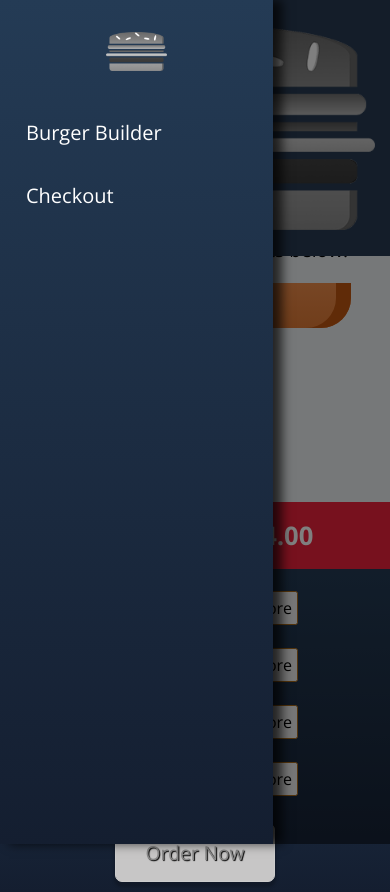
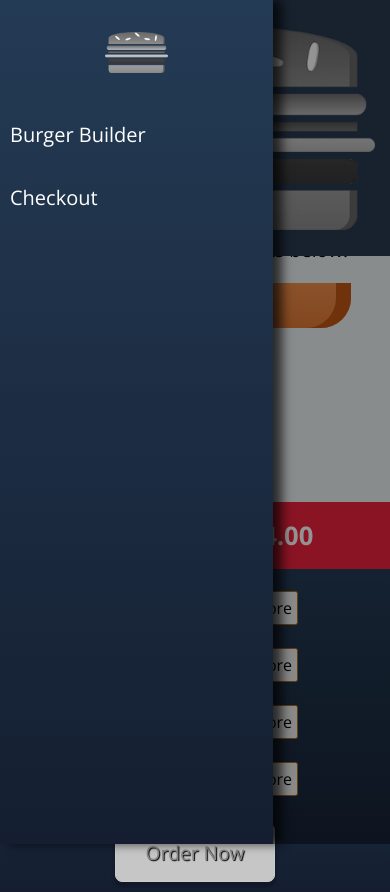
Before and after one commit to MatheoDodi/burgatory-burger-app, a React (Create React App) app: page / in a window 390 px wide. Both pictures are taken after a click on the element 37 px from the left and 128 px from the top of the page. Built offline with nearby package versions, Linux system fonts and the light colour scheme.

Commit message:
fixed styling of SideDrawer component

```diff
--- a/src/components/Navigation/SideDrawer/SideDrawer.js
+++ b/src/components/Navigation/SideDrawer/SideDrawer.js
@@ -13,8 +13,8 @@ const SideDrawerDiv = styled.div`
     left: 0;
     top: 0;
     z-index: 70;
+    padding-top: 2rem;
     background: linear-gradient(to top, #141e30, #243b55);
-    padding: 32px 16px;
     box-sizing: border-box;
     transition: transfrom 0.3s ease-out;
     box-shadow: 9px 0px 10px rgba(0,0,0,.70);
--- a/src/components/UI/Backdrop/Backdrop.js
+++ b/src/components/UI/Backdrop/Backdrop.js
@@ -8,7 +8,7 @@ const BackdropDiv = styled.div`
     z-index: 50;
     left: 0;
     top: 0;
-    background-color: rgba(0,0,0,.5);
+    background-color: rgba(0,0,0,.425);
 `
 
 const backdrop = (props) => (
--- a/src/components/UI/Modal/Modal.js
+++ b/src/components/UI/Modal/Modal.js
@@ -8,11 +8,13 @@ const ModalDiv = styled.div`
     background-color: white;
     width: 70%;
     border: 1px solid #ccc;
+    border-radius: 15px;
     box-shadow: 1px 1px 1px black;
     padding: 16px;
     left: 15%;
     top: 30%;
     box-sizing: border-box;
+    box-shadow: 5px 5px 15px rgba(0,0,0,.75);
     transition: opacity 0.4s ease-out, transform 0.3s ease-out;
     @media (min-width: 600px) {
         width: 500px;
```
